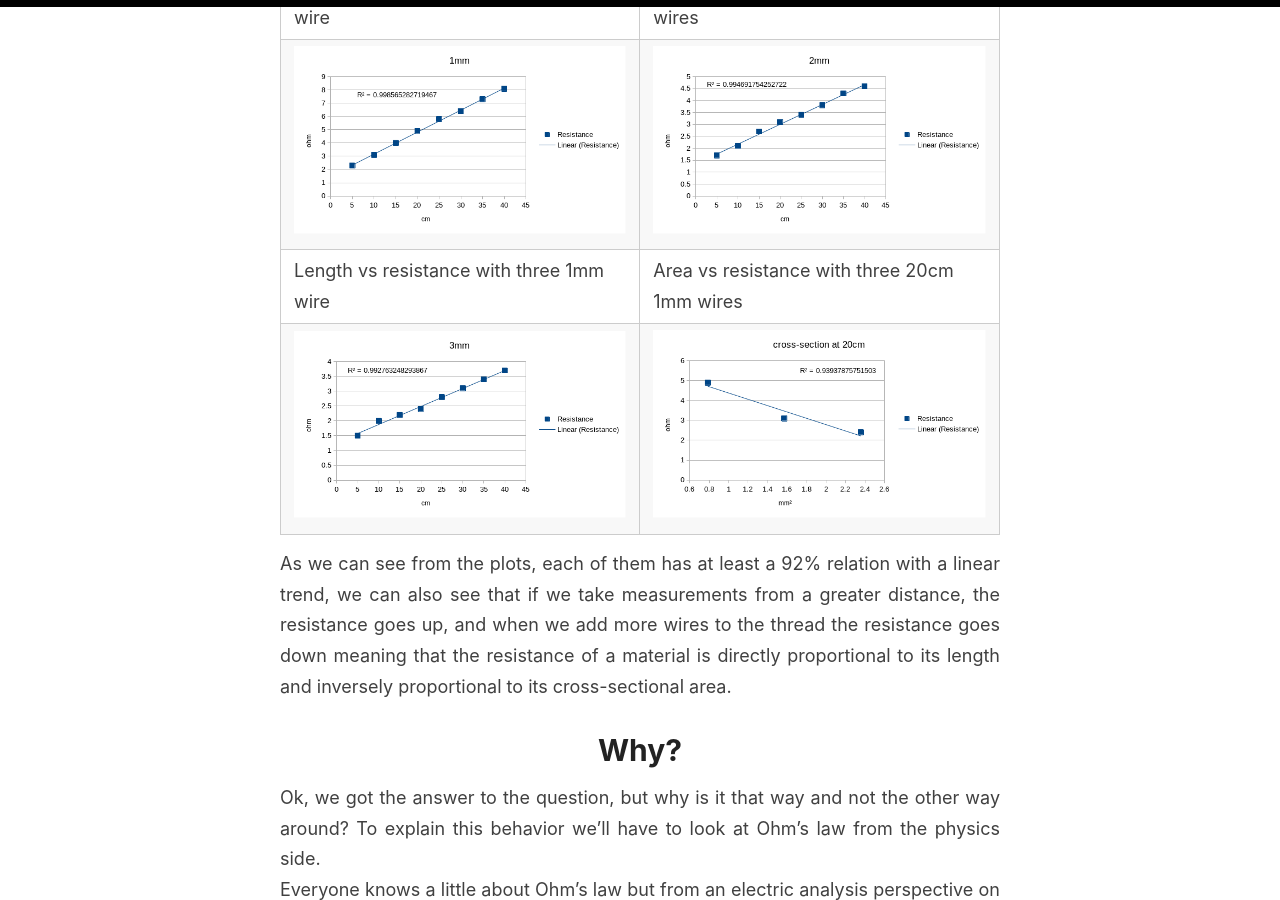
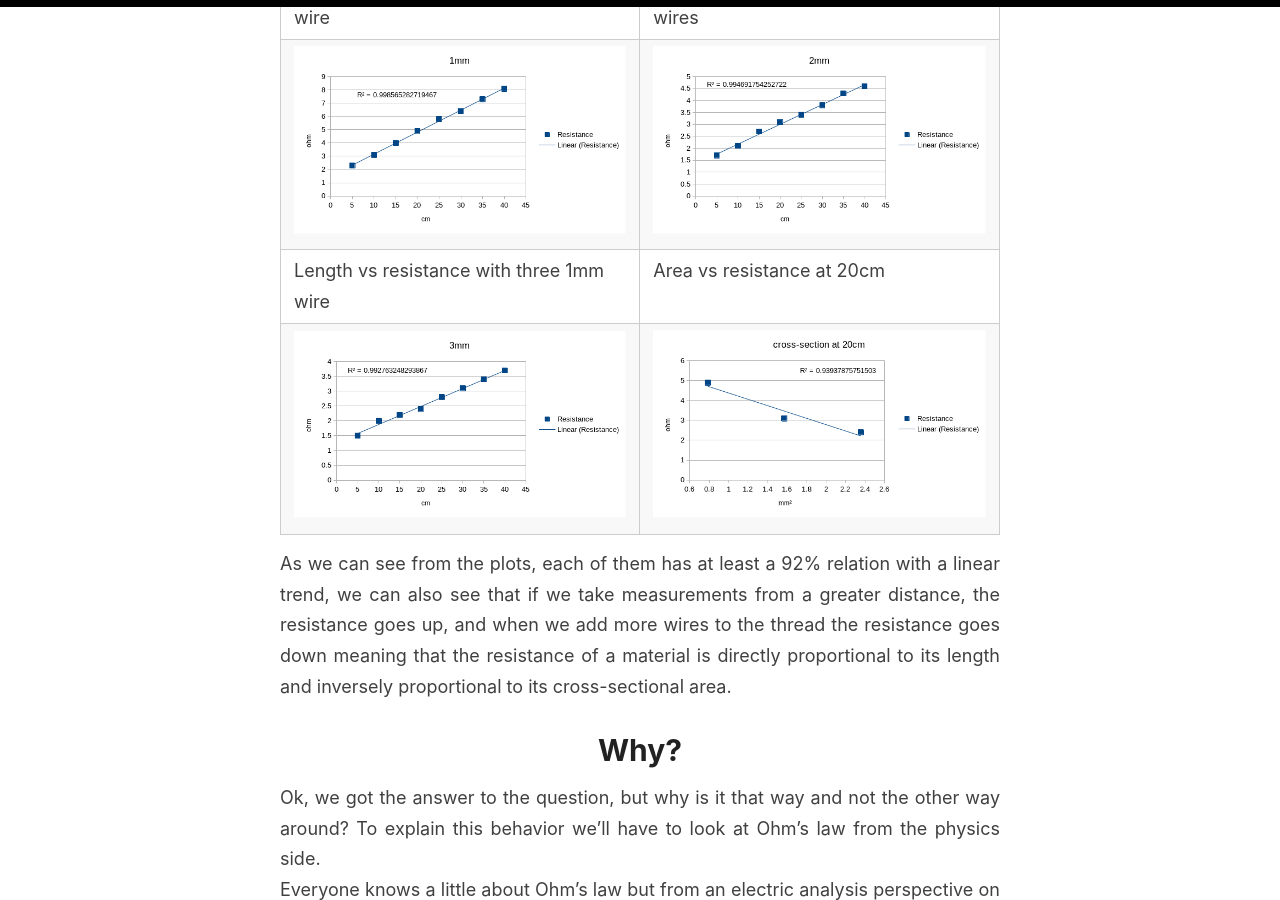
Before and after one commit to l1g4v/l1g4v.github.io, a Jekyll site: the page built from _posts/2022-05-10-ohms-law.md, in a window 1280 px wide and 900 px high, scrolled down 1148 px. Built offline with Jekyll 4.4.1, drawn with Linux system fonts in a browser that asks for light colours.

Commit message:
aesthetic fix

```diff
--- a/_posts/2022-05-10-ohms-law.md
+++ b/_posts/2022-05-10-ohms-law.md
@@ -2,7 +2,7 @@
 layout: post
 title: Ohm's law
 categories: [Physics,Data gathering,Experiment]
-excerpt: The semester is almost finished, so I finally get a change to upload something to this blog, I'll begin with the first things we saw on the "Laboratory of electromagnetic devices" class. For this class session we were asked...
+excerpt: The semester is almost finished, so I finally get a change to upload something to this blog, I'll begin with the first things we saw on the "Laboratory of electromagnetic devices" class. For this class session we were asked
 ---
 
 The semester is almost finished, so I finally get a change to upload something to this blog, I'll begin with the first things we saw on the "Laboratory of electromagnetic devices" class.
@@ -161,7 +161,7 @@ After that I did four scatter plots of the data, three of length vs resistance f
 			</tr>
             <tr>
 				<td>Length vs resistance with three 1mm wire</td>
-				<td>Area vs resistance with three 20cm 1mm wires</td>
+				<td>Area vs resistance at 20cm</td>
 			</tr>
             <tr>
 				<td><img src="{{ site.baseurl }}/images/2022-05-10-ohms-law/3mmplot.png"></td>
```
